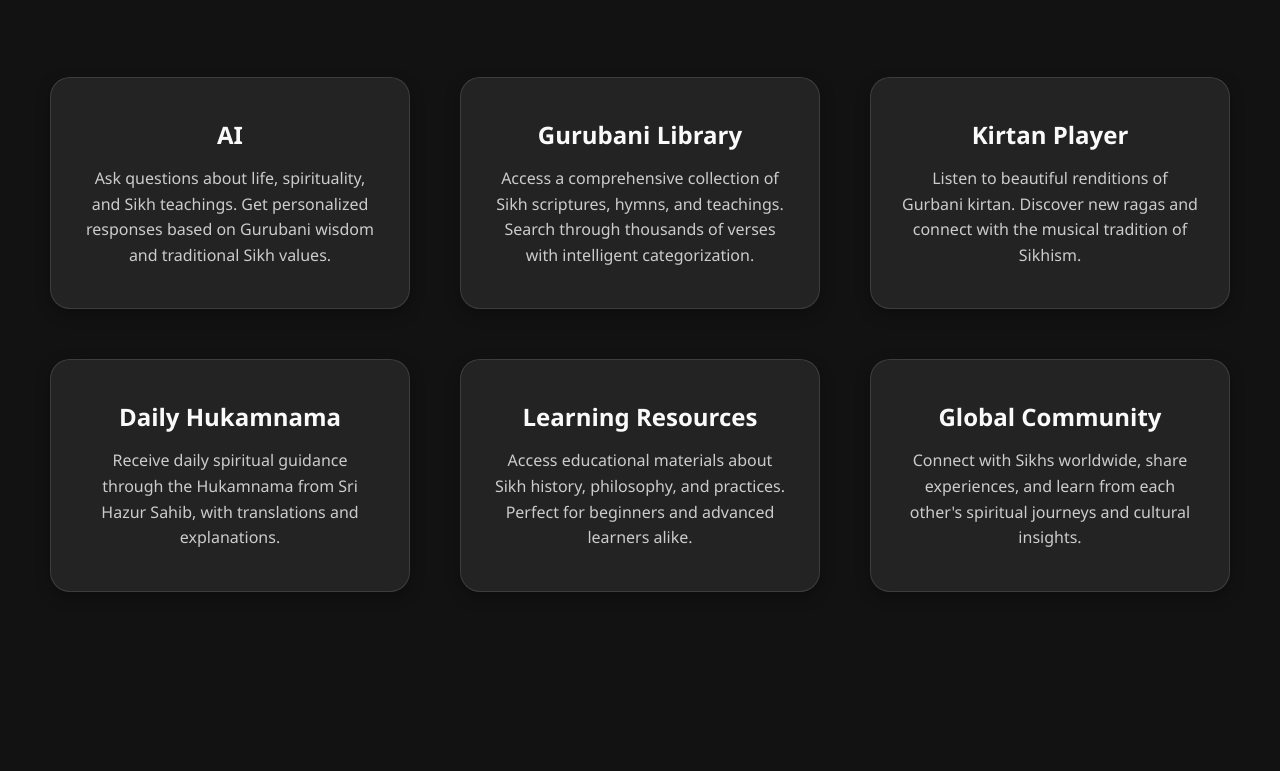
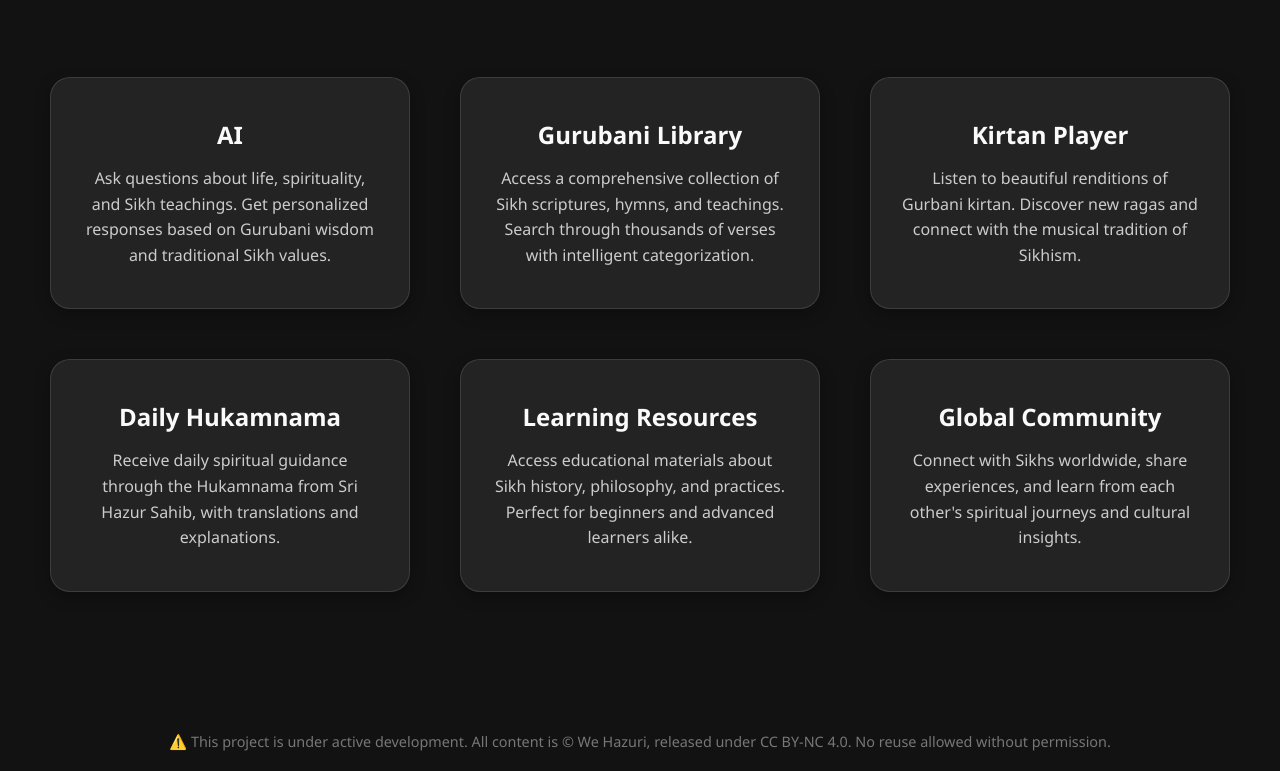
Before and after one commit to wehazuri/we-hazuri-frontend, a plain HTML site: page index.html in a window 1280 px wide. Shown: the part 988-1759 px from the top of the page. Before the commit the page ends 1700 px from the top, so only its background shows below. Drawn offline with Linux system fonts and the light colour scheme.

Commit message:
Update index.html

```diff
--- a/index.html
+++ b/index.html
@@ -1025,5 +1025,9 @@ License: CC BY-NC 4.0 (https://creativecommons.org/licenses/by-nc/4.0/)
             }
         });
     </script>
+    <footer style="text-align:center; font-size: 0.9rem; color: #777; padding: 20px;">
+    ⚠️ This project is under active development. All content is © We Hazuri, released under CC BY-NC 4.0. No reuse allowed without permission.
+   </footer>
+
 </body>
 </html>
```
